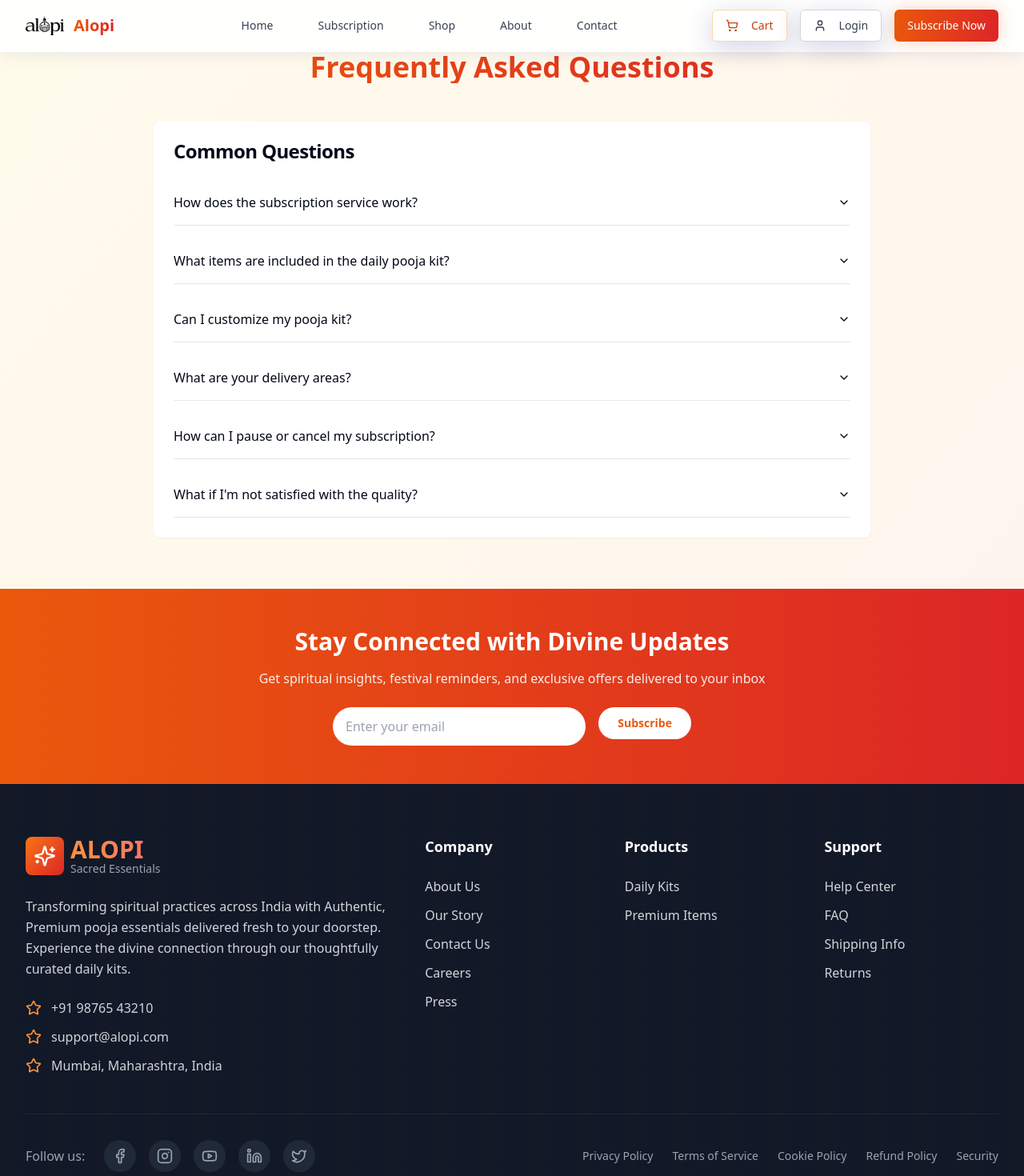
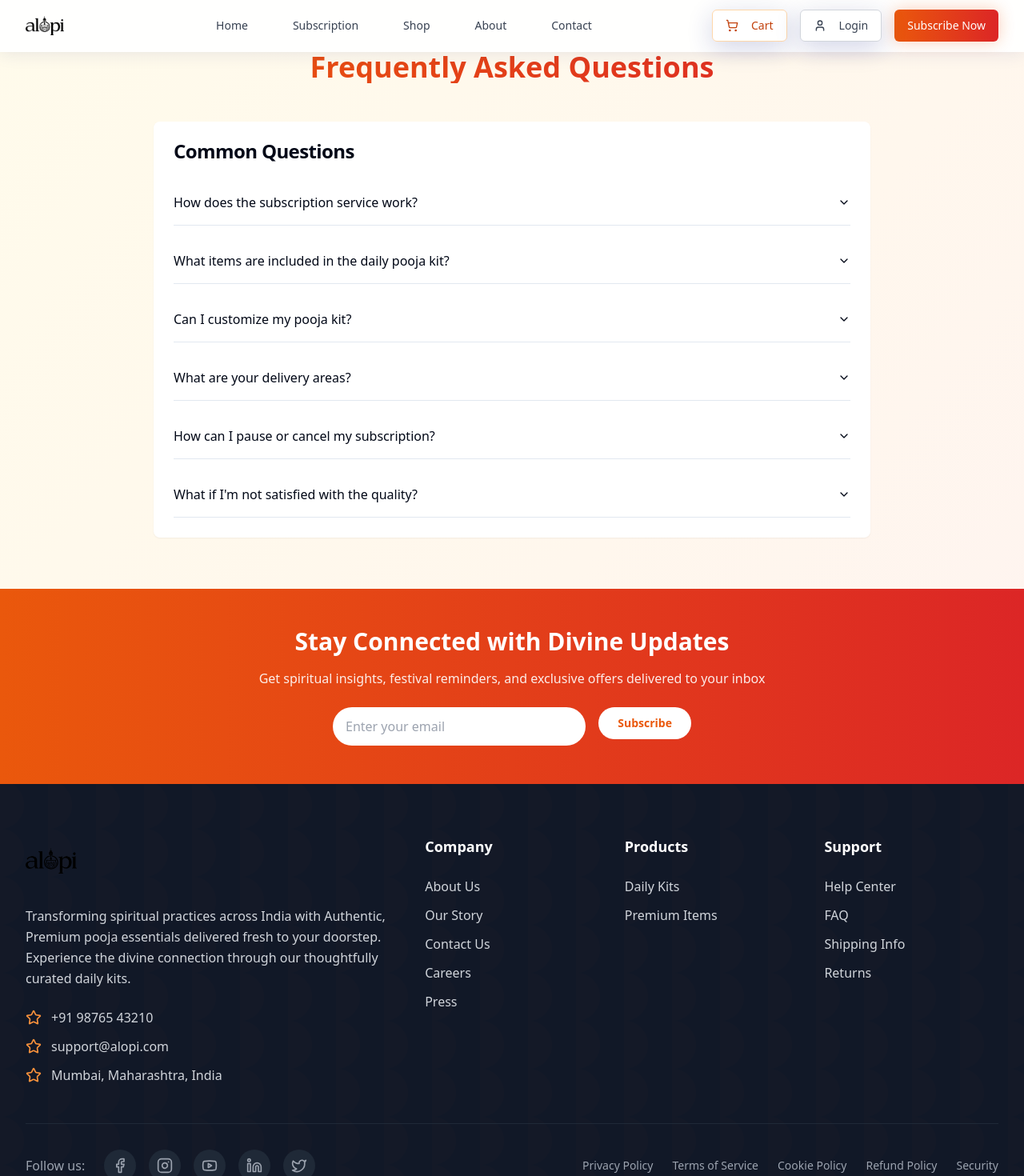
Before and after one commit to Ritik2077/alopi-sacred-kits, a React (Vite) app: page /faq in a window 1280 px wide. Shown: the top 1470 px of the page at 80% size. Built offline with nearby package versions, Linux system fonts and the light colour scheme.

Commit message:
Remove company name from logo and fix shop page background
- Removed "Alopi" text next to the logo in the Navbar and Footer.
- Updated the shop page background to match the homepage.
- Scanned all pages for logo instances and updated them.

```diff
--- a/src/components/Footer.tsx
+++ b/src/components/Footer.tsx
@@ -1,7 +1,7 @@
 
 import React from 'react';
 import { Button } from "@/components/ui/button";
-import { Sparkles, Star, Facebook, Instagram, Youtube, Linkedin, Twitter } from "lucide-react";
+import { Star, Facebook, Instagram, Youtube, Linkedin, Twitter } from "lucide-react";
 import { useNavigate } from "react-router-dom";
 
 const Footer = () => {
@@ -80,15 +80,11 @@ const Footer = () => {
               {/* Brand Section */}
               <div className="lg:col-span-2">
                 <div className="flex items-center space-x-2 mb-6">
-                  <div className="w-12 h-12 bg-gradient-to-br from-orange-500 to-red-600 rounded-lg flex items-center justify-center">
-                    <Sparkles className="w-7 h-7 text-white" />
-                  </div>
-                  <div>
-                    <h1 className="text-3xl font-bold bg-gradient-to-r from-orange-400 to-red-400 bg-clip-text text-transparent">
-                      ALOPI
-                    </h1>
-                    <p className="text-sm text-gray-400 -mt-1">Sacred Essentials</p>
-                  </div>
+                  <img
+                    src="/lovable-uploads/8bb721c4-d73a-49d6-93ab-d40af29e6023.png"
+                    alt="Alopi Logo"
+                    className="w-16 h-16 object-contain"
+                  />
                 </div>
 
                 <p className="text-gray-300 mb-6 leading-relaxed">
--- a/src/components/Navbar.tsx
+++ b/src/components/Navbar.tsx
@@ -27,16 +27,11 @@ const Navbar = () => {
 
           {/* Logo */}
           <div className="flex-shrink-0 cursor-pointer hover-lift" onClick={() => navigate('/')}>
-            <div className="flex items-center">
-              <img
-                src="/lovable-uploads/8bb721c4-d73a-49d6-93ab-d40af29e6023.png"
-                alt="Alopi Logo"
-                className="w-12 h-12 object-contain"
-              />
-              <span className="ml-3 text-xl font-bold bg-gradient-to-r from-orange-600 to-red-600 bg-clip-text text-transparent">
-                Alopi
-              </span>
-            </div>
+            <img
+              src="/lovable-uploads/8bb721c4-d73a-49d6-93ab-d40af29e6023.png"
+              alt="Alopi Logo"
+              className="w-12 h-12 object-contain"
+            />
           </div>
 
           {/* Desktop Navigation */}
--- a/src/pages/Shop.tsx
+++ b/src/pages/Shop.tsx
@@ -301,7 +301,7 @@ const Shop = () => {
   };
 
   return (
-    <div className="min-h-screen bg-gradient-to-br from-purple-400 via-pink-300 to-orange-300 animate-fade-in">
+    <div className="min-h-screen bg-gradient-to-br from-amber-50 via-orange-50 to-red-50 animate-fade-in">
       <Navbar />
 
       <div className="pt-20 pb-16">
```
